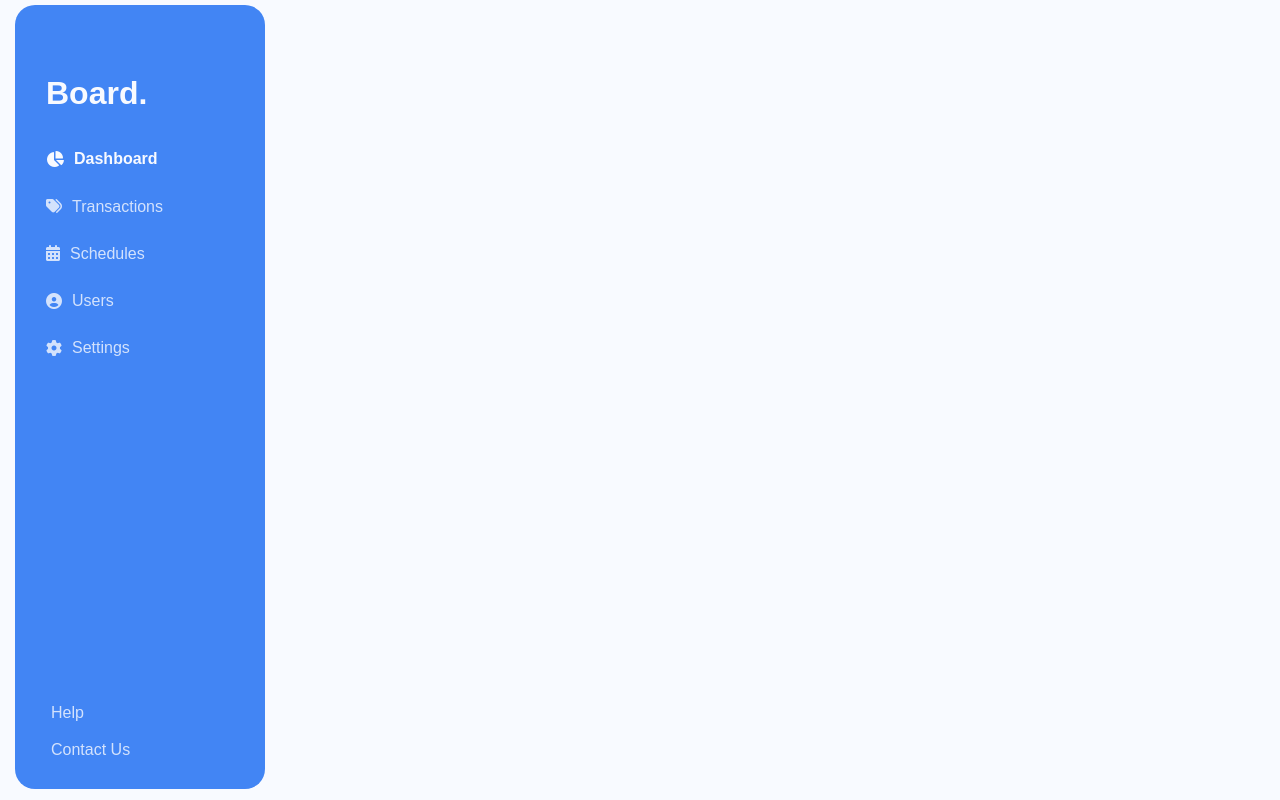
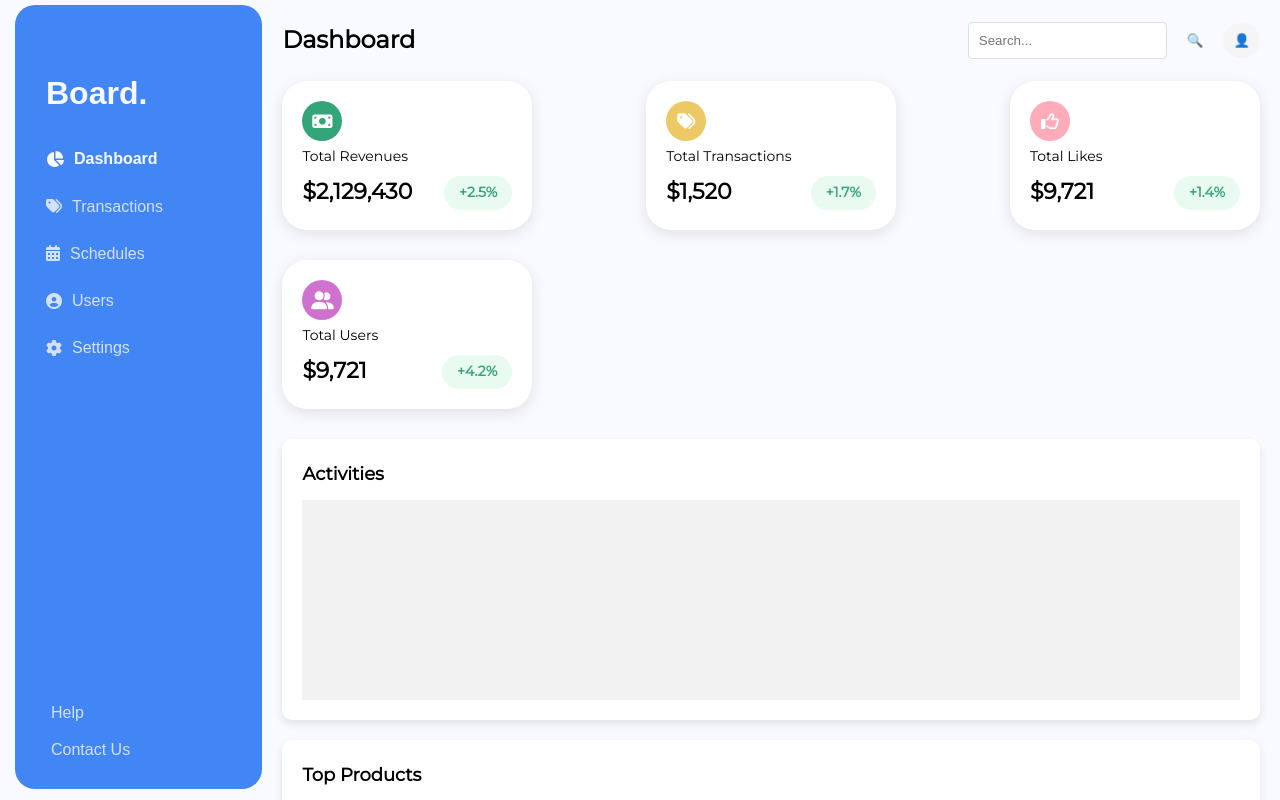
Before and after one commit to hargun0360/OpeninApp_React_Task, a React (Create React App) app: page /dashboard in a window 1280 px wide. Shown: the top 800 px of the page. Built offline with nearby package versions, Linux system fonts and the light colour scheme.

Commit message:
Add: Stats cards at dashboard

```diff
--- /dev/null
+++ b/src/Components/StatCard.js
@@ -0,0 +1,18 @@
+import React from "react";
+
+const StatCard = ({ icon, title, value, change , id}) => (
+  <div className="stat-card">
+    <div className={"icon-container" + id}>
+      <i className={icon}></i>
+    </div>
+
+    <div className="title">{title}</div>
+
+    <div className="content">
+      <div className="value">${value}</div>
+      <div className="change">{change}</div>
+    </div>
+  </div>
+);
+
+export default StatCard;
--- a/src/Pages/Dashboard/Dashboard.js
+++ b/src/Pages/Dashboard/Dashboard.js
@@ -1,11 +1,53 @@
-import React from 'react'
-import Sidebar from '../../Components/Sidebar'
-const Dashboard = () => {
+import React from 'react';
+import StatCard from '../../Components/StatCard';
+import Sidebar from '../../Components/Sidebar';
+
+const cardsData = [
+    { icon: "fa-solid fa-money-bill", title: "Total Revenues", value: "2,129,430", change: "+2.5%" , id : "1" },
+    { icon: "fa-solid fa-tags", title: "Total Transactions", value: "1,520", change: "+1.7%" , id : "2" },
+    { icon: "fa-regular fa-thumbs-up", title: "Total Likes", value: "9,721", change: "+1.4%" , id : "3" },
+    { icon: "fa-solid fa-user-group", title: "Total Users", value: "9,721", change: "+4.2%" , id : "4" }
+  ];
+
+const DashboardContent = () => {
   return (<>
+  <div className="Dashboard-container">
+    <Sidebar />
+    <div className="dashboard-content">
+      <header>
+        <h2>Dashboard</h2>
+        <div className="search-bar">
+          <input type="text" placeholder="Search..." />
+          <button>🔍</button>
+          <button className="profile">👤</button>
+        </div>
+      </header>
+      <section className="stats">
+        {
+            cardsData.map((card) => (
+                <StatCard {...card} />
+            ))
+        }
+      </section>
+      <section className="activities">
+        <h3>Activities</h3>
 
-    <Sidebar />
-  </>
-  )
+        <div className="content-placeholder"></div>
+      </section>
+
+      <section className="top-products">
+        <h3>Top Products</h3>
+
+        <div className="content-placeholder"></div>
+      </section>
+
+      <section className="add-profile">
+        <button className="add-button">+</button>
+        <span>Add Profile</span>
+      </section>
+    </div>
+    </div>
+    </>);
 }
 
-export default Dashboard
+export default DashboardContent;
--- /dev/null
+++ b/src/Styles/_dashboard.scss
@@ -0,0 +1,83 @@
+.Dashboard-container{
+    display: flex;
+}
+
+  .dashboard-content {
+    padding: 20px;
+    width: calc(100vw - 250px);
+
+    header {
+      display: flex;
+      justify-content: space-between;
+      align-items: center;
+      margin-bottom: 20px;
+
+      h2 {
+        font-size: 24px;
+        margin: 0;
+      }
+
+      .search-bar {
+        display: flex;
+        align-items: center;
+        gap: 10px;
+
+        input[type="text"] {
+          padding: 10px;
+          border: 1px solid #ddd;
+          border-radius: 4px;
+        }
+
+        button {
+          padding: 10px;
+          border: none;
+          background: none;
+
+          &.profile {
+            background-color: #f5f5f5;
+            border-radius: 50%;
+          }
+        }
+      }
+    }
+
+    .stats{
+        display: flex;
+        flex-wrap: wrap;
+        width: 100%;
+        justify-content: space-between;
+    }
+
+    .activities, .top-products {
+      background-color: #fff;
+      border-radius: 10px;
+      padding: 20px;
+      box-shadow: 0 4px 8px rgba(0, 0, 0, 0.1);
+      margin-bottom: 20px;
+
+      h3 {
+        font-size: 18px;
+        margin: 0;
+        margin-bottom: 10px;
+      }
+
+      .content-placeholder {
+        height: 200px; // Adjust this as per your requirement
+        background-color: #f2f2f2;
+      }
+    }
+
+    .add-profile {
+        display: flex;
+        align-items: center;
+
+        .add-button {
+          font-size: 24px;
+          padding: 20px;
+          background-color: #f1f1f1;
+          border: none;
+          border-radius: 50%;
+          margin-right: 10px;
+        }
+      }
+  }
--- /dev/null
+++ b/src/Styles/_statcard.scss
@@ -0,0 +1,90 @@
+@mixin properties{
+      display: flex;
+      align-items: center;
+      justify-content: center;
+      width: 40px;
+      height:40px;
+      border-radius: 50%;
+      margin-right: 20px;
+}
+
+.stat-card {
+    width: 250px;
+    justify-content: flex-start;
+    align-items: center;
+    background-color: #fff;
+    border-radius: 25px;
+    padding: 20px 20px;
+    margin-bottom: 30px;
+    box-shadow: 0px 4px 15px rgba(0, 0, 0, 0.1);
+
+    .icon-container1 {
+      @include properties;
+      background-color: #33A579;
+
+
+
+      i {
+        font-size: 18px;
+        color: white ;
+      }
+    }
+
+    .title {
+        padding: 4px  0;
+        font-size: 14px;
+        color: black;
+      }
+
+    .content {
+      display: flex;
+      flex-direction: row;
+      justify-content: space-between;
+      align-items: center;
+
+
+
+      .value {
+        font-weight: bolder;
+        font-size: 22px;
+      }
+    }
+
+    .change {
+        display: flex;
+        justify-content: center;
+        align-items: center;
+      background-color: #E9FAF1;
+      color: #33A579;
+      border-radius: 20px;
+      padding: 5px 15px;
+      font-size: 14px;
+      font-weight: 600;
+      align-self: flex-end;
+    }
+}
+
+.icon-container2{
+  @include properties;
+  background-color: #edc966;
+  i {
+    font-size: 18px;
+    color: white ;
+  }
+}
+.icon-container3{
+  @include properties;
+  background-color: #feabba;
+  i {
+    font-size: 18px;
+    color: white ;
+  }
+}
+.icon-container4{
+  @include properties;
+  background-color: #cf71cf;
+  i {
+    font-size: 18px;
+    color: white ;
+  }
+}
--- a/src/Styles/main.scss
+++ b/src/Styles/main.scss
@@ -1,3 +1,5 @@
 @import "config";
 @import "signin";
 @import "sidebar";
+@import "dashboard";
+@import "statcard"
```
